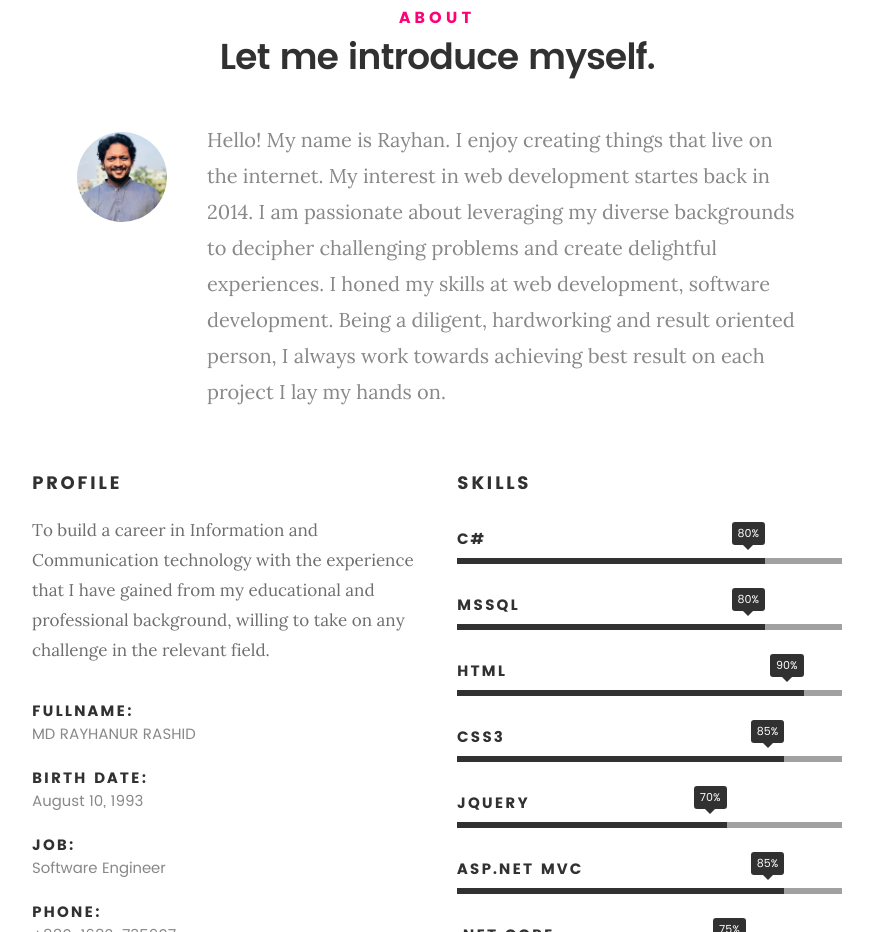
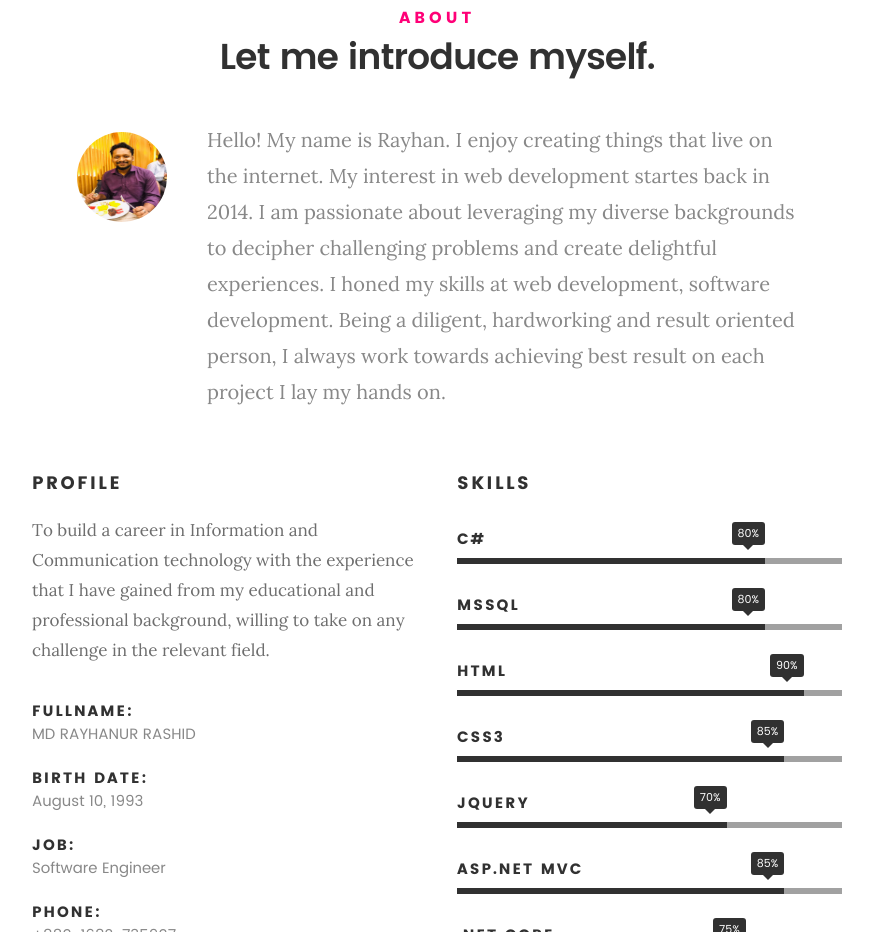
Before and after one commit to coderRayhan/personalPortfolio, a website: page index.html in a window 1280 px wide. Shown: the part 917-1849 px from the top of the page, without its empty margins (203-1076 px from the left). Drawn offline with nearby package versions, Linux system fonts and the light colour scheme; files whose address does not match are found by name.

Commit message:
new dp added

```diff
--- a/index.html
+++ b/index.html
@@ -110,7 +110,7 @@
 
 				<div class="intro-info">
 
-					<img src="images/profile-pic.jpg" alt="Profile Picture">
+					<img src="images/dp.jpg" alt="Profile Picture">
 
 					<p class="lead">Hello! My name is Rayhan. I enjoy creating things that live on the internet. My
 						interest in web development startes back in 2014. I am passionate about leveraging my diverse
```
Also changed, not shown: images/dp.jpg (added).
